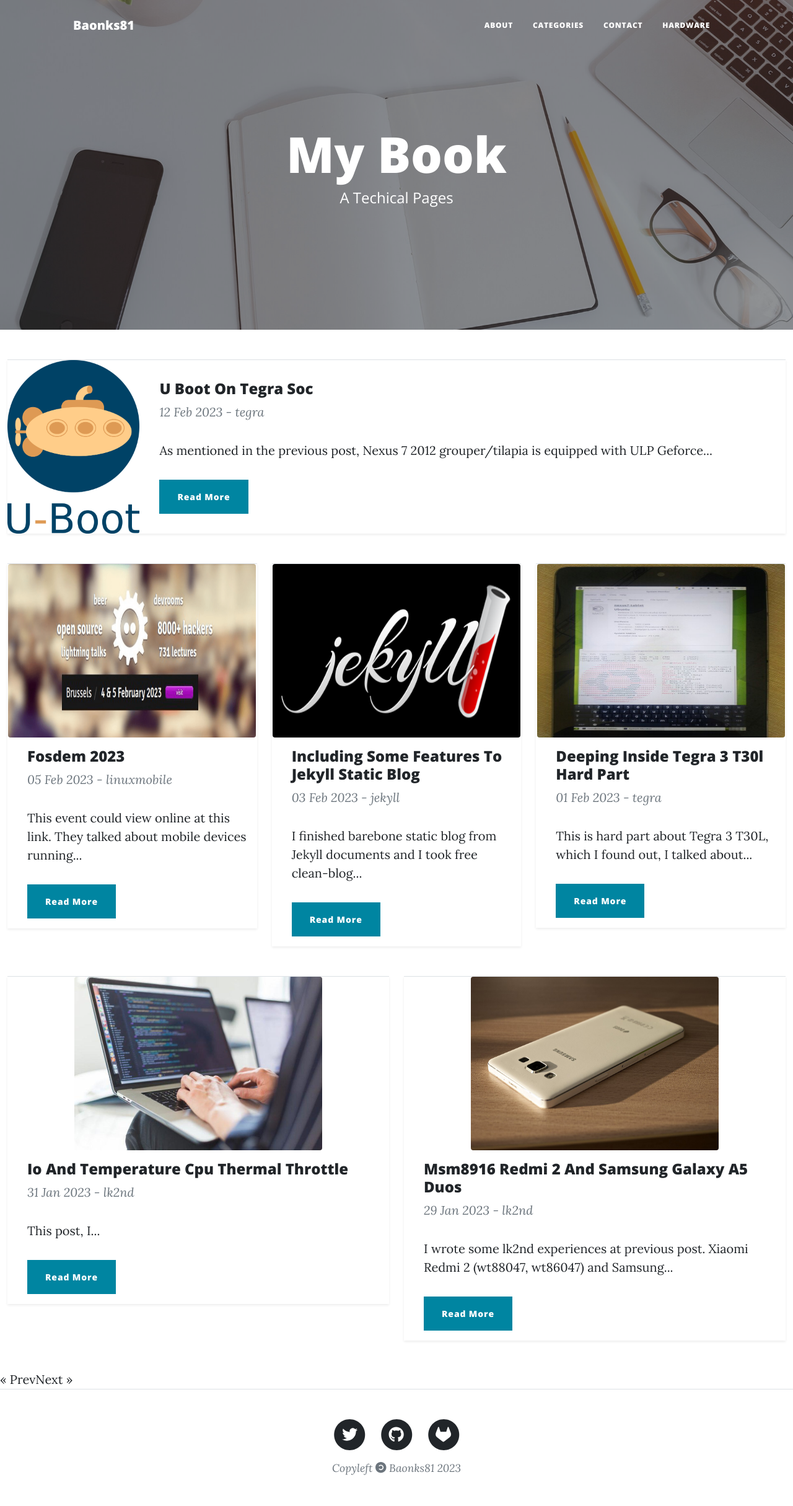
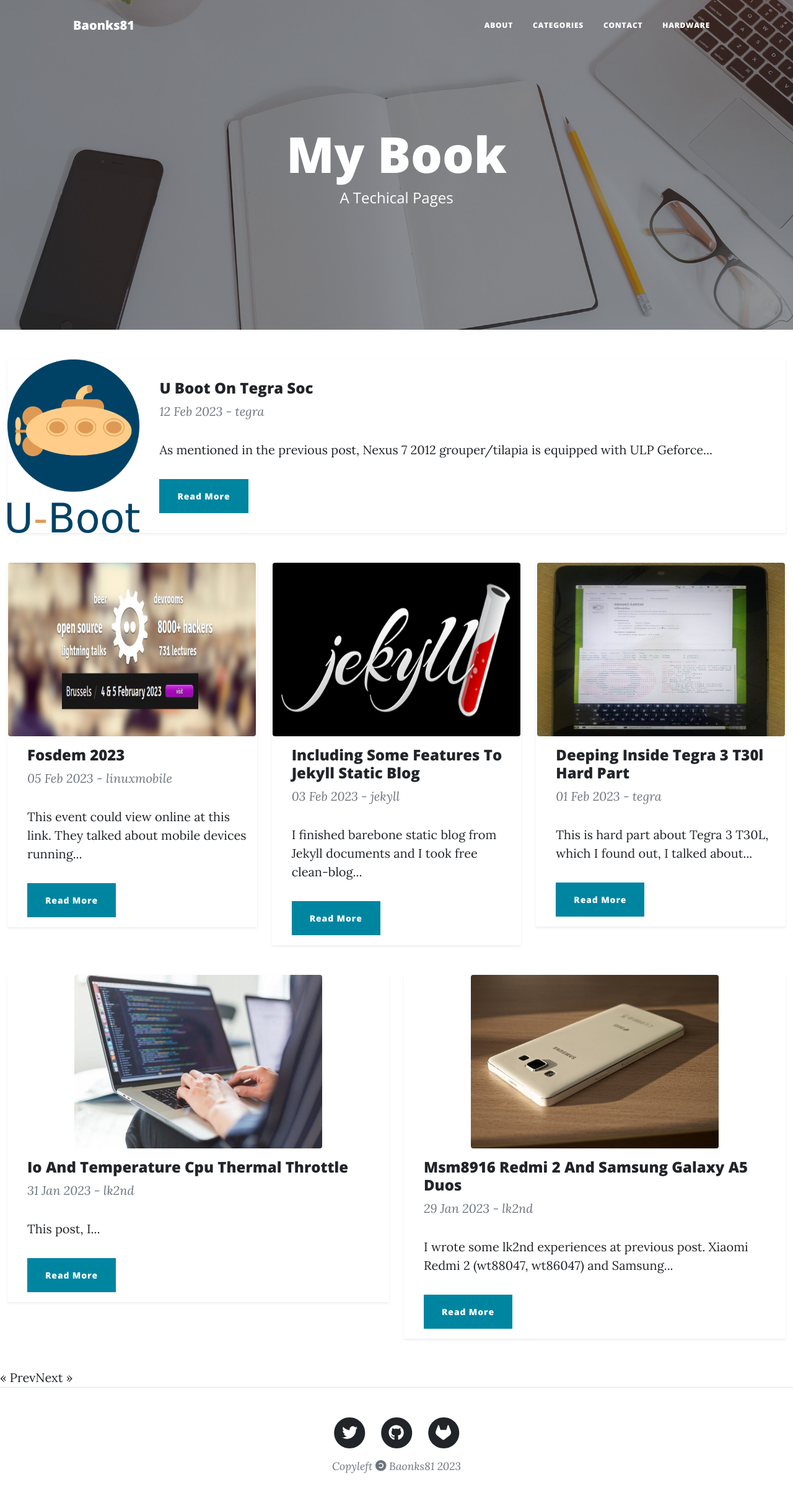
Before and after one commit to Baonks81/baonks81.github.io, a Jekyll site: the page built from index.html, in a window 1280 px wide. Shown: the whole page at 62% size. Built offline with Jekyll 4.4.1, drawn with Linux system fonts in a browser that asks for light colours; nearby versions of some CDN libraries; library files that are not in the unit come from our copies; the list of posts is cut into pages by our own code.

Commit message:
Update index.html

```diff
--- a/index.html
+++ b/index.html
@@ -10,14 +10,14 @@
          {% for post in paginator.posts %}
             {% if forloop.index == 1 %}
                  <div class="col col-12 col-xs-12 col-sm-6 col-md-6 col-lg-12 col-xl-12 col-xxl-12">
-                    <div class="card mb-5 shadow-sm border-top flex-lg-row flex-xl-row flex-xxl-row d-flex align-items-center">
+                    <div class="card mb-5 shadow-sm flex-lg-row flex-xl-row flex-xxl-row d-flex align-items-center">
             {% else %}
                {% if forloop.index > 4 %}
                     <div class="col col-12 col-xs-12 col-sm-6 col-md-6 col-lg-6 col-xl-6 col-xxl-6">
-                       <div class="card mb-5 shadow-sm border-top">
+                       <div class="card mb-5 shadow-sm">
                {% else %}
                     <div class="col col-12 col-xs-12 col-sm-6 col-md-6 col-lg-4 col-xl-4 col-xxl-4">
-                       <div class="card mb-5 shadow-sm border-top">
+                       <div class="card mb-5 shadow-sm">
                {% endif %}
 
             {% endif %}
```
